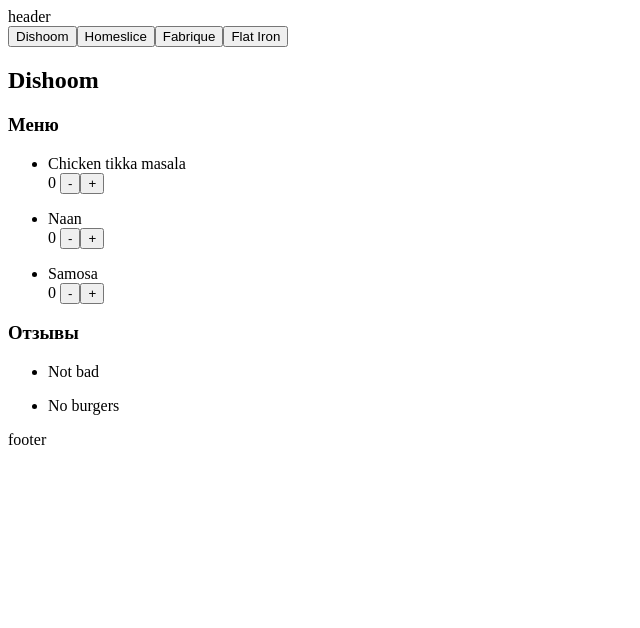
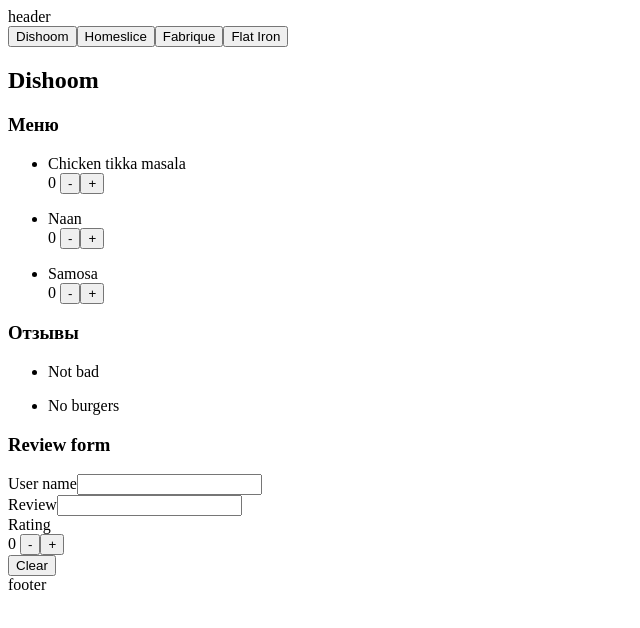
Before and after one commit to Reitag/edu-react-project, a React (Vite) app: page / in a window 1280 px wide. Shown: the top 628 px of the page, without its empty margins (0-640 px from the left). Built offline with nearby package versions, Linux system fonts and the light colour scheme.

Commit message:
Added useFrom hook, Counter, RateCounter and For Components

```diff
--- /dev/null
+++ b/src/components/Counter.jsx
@@ -0,0 +1,9 @@
+export const Counter = ({ count, onIncrement, onDecrement }) => {
+  return (
+    <div>
+      <span>{count} </span>
+      <button onClick={onDecrement}>-</button>
+      <button onClick={onIncrement}>+</button>
+    </div>
+  );
+};
--- a/src/components/DishCounter.jsx
+++ b/src/components/DishCounter.jsx
@@ -1,13 +1,14 @@
 import { useDishCounter } from "../hooks/useDishCounter";
+import { Counter } from "./Counter";
 
 export const DishCounter = () => {
   const [count, onIncrement, onDecrement] = useDishCounter();
 
   return (
-    <div>
-      <span>{count} </span>
-      <button onClick={onDecrement}>-</button>
-      <button onClick={onIncrement}>+</button>
-    </div>
+    <Counter
+      count={count}
+      onIncrement={onIncrement}
+      onDecrement={onDecrement}
+    />
   );
 };
--- a/src/components/RestaurantCard.jsx
+++ b/src/components/RestaurantCard.jsx
@@ -1,12 +1,14 @@
 import { RestaurantMenu } from "./RestaurantMenu";
 import { RestaurantReviews } from "./RestaurantReviews";
+import { ReviewForm } from "./ReviewForm";
 
 export const RestaurantCard = ({ name, menu, reviews }) => {
   return (
     <>
       <h2>{name}</h2>
       <RestaurantMenu menu={menu} />
-      <RestaurantReviews reviews={reviews} />
+      {Boolean(reviews.length) && <RestaurantReviews reviews={reviews} />}
+      <ReviewForm />
     </>
   );
 };
--- /dev/null
+++ b/src/components/ReviewForm.jsx
@@ -0,0 +1,44 @@
+import { useForm } from "../hooks/useForm";
+import { ReviewRateCounter } from "./ReviewRateCounter";
+
+export const ReviewForm = () => {
+  const { form, onUserNameChange, onReviewChange, onRatingChange, clear } =
+    useForm();
+
+  const { userName, review, rating } = form;
+
+  return (
+    <>
+      <h3>Review form</h3>
+      <form
+        onSubmit={(event) => {
+          event.preventDefault();
+        }}
+      >
+        <div>
+          <span>User name</span>
+          <input
+            value={userName}
+            onChange={(event) => {
+              onUserNameChange(event.target.value);
+            }}
+          />
+        </div>
+        <div>
+          <span>Review</span>
+          <input
+            value={review}
+            onChange={(event) => {
+              onReviewChange(event.target.value);
+            }}
+          />
+        </div>
+        <div>
+          <span>Rating</span>
+          <ReviewRateCounter rating={rating} onChange={onRatingChange} />
+        </div>
+        <button onClick={clear}>Clear</button>
+      </form>
+    </>
+  );
+};
--- /dev/null
+++ b/src/components/ReviewRateCounter.jsx
@@ -0,0 +1,15 @@
+import { Counter } from "./Counter";
+
+export const ReviewRateCounter = ({ rating, onChange }) => {
+  const increment = () => {
+    if (rating < 5) onChange(rating + 1);
+  };
+
+  const decrement = () => {
+    if (rating > 1) onChange(rating - 1);
+  };
+
+  return (
+    <Counter count={rating} onIncrement={increment} onDecrement={decrement} />
+  );
+};
--- /dev/null
+++ b/src/hooks/useForm.js
@@ -0,0 +1,62 @@
+import { useReducer } from "react";
+
+const INITIAL_FORM = {
+  userName: "",
+  review: "",
+  rating: 0,
+};
+
+const SET_USERNAME_ACTION = "setUserName";
+const SET_REVIEW_ACTION = "setReview";
+const SET_RATING_ACTION = "setRating";
+const CLEAR_ACTION = "clear";
+
+const reducer = (state, { type, payload }) => {
+  switch (type) {
+    case SET_USERNAME_ACTION:
+      return {
+        ...state,
+        userName: payload,
+      };
+    case SET_REVIEW_ACTION:
+      return {
+        ...state,
+        review: payload,
+      };
+    case SET_RATING_ACTION:
+      return {
+        ...state,
+        rating: payload,
+      };
+    case CLEAR_ACTION:
+      return INITIAL_FORM;
+    default:
+      return state;
+  }
+};
+
+export const useForm = () => {
+  const [form, dispatch] = useReducer(reducer, INITIAL_FORM);
+
+  const onUserNameChange = (userName) => {
+    dispatch({ type: SET_USERNAME_ACTION, payload: userName });
+  };
+
+  const onReviewChange = (review) => {
+    dispatch({ type: SET_REVIEW_ACTION, payload: review });
+  };
+
+  const onRatingChange = (rating) => {
+    dispatch({ type: SET_RATING_ACTION, payload: rating });
+  };
+
+  const clear = () => dispatch({ type: CLEAR_ACTION });
+
+  return {
+    form,
+    onUserNameChange,
+    onReviewChange,
+    onRatingChange,
+    clear,
+  };
+};
```
